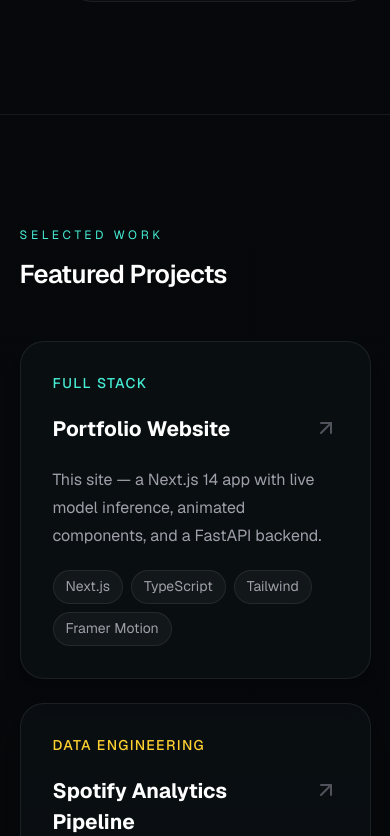
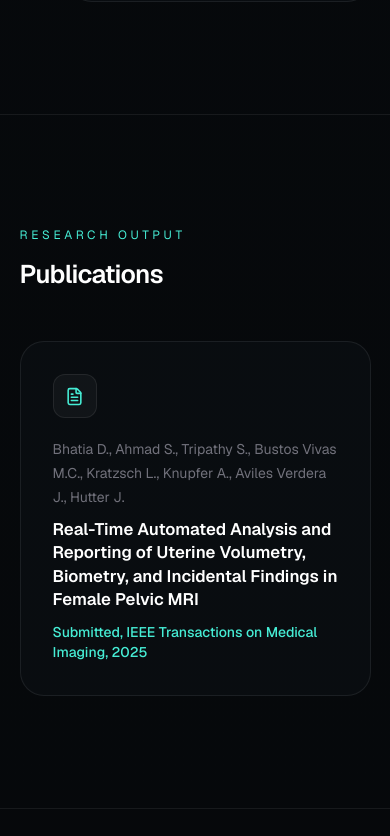
Before and after one commit to saad415/saad-ai-portfolio, a Next.js app: page / in a window 390 px wide. Shown: the part 8548-9384 px from the top of the page. Built offline with nearby package versions, Linux system fonts and the light colour scheme.

Commit message:
updated navbar added skills,publication skills

```diff
--- a/app/page.tsx
+++ b/app/page.tsx
@@ -3,6 +3,8 @@
 import ResearchSection   from "@/components/ResearchSection";
 import ExperienceSection from "@/components/ExperienceSection";
 import ProjectsSection   from "@/components/ProjectsSection";
+import SkillsSection     from "@/components/SkillsSection";
+import PublicationsSection from "@/components/PublicationsSection";
 import type { Project }  from "@/components/ProjectsSection";
 
 // ── Add your real projects here ──
@@ -71,8 +73,18 @@
 
       <Divider />
 
-      {/* 4. Projects */}
+      {/* 4. Publications */}
+      <PublicationsSection />
+
+      <Divider />
+
+      {/* 5. Projects */}
       <ProjectsSection projects={projects} />
+
+      <Divider />
+
+      {/* 6. Skills */}
+      <SkillsSection />
     </main>
   );
 }
--- a/components/Navbar.tsx
+++ b/components/Navbar.tsx
@@ -7,7 +7,9 @@
         </a>
 
         <div className="hidden gap-8 text-sm text-zinc-300 md:flex">
-          <a href="#about" className="transition hover:text-teal-300">About</a>
+          <a href="#research" className="transition hover:text-teal-300">Thesis</a>
+          <a href="#experience" className="transition hover:text-teal-300">Experience</a>
+          <a href="#publications" className="transition hover:text-teal-300">Publications</a>
           <a href="#projects" className="transition hover:text-teal-300">Projects</a>
           <a href="#skills" className="transition hover:text-teal-300">Skills</a>
           <a href="#contact" className="transition hover:text-teal-300">Contact</a>
--- /dev/null
+++ b/components/PublicationsSection.tsx
@@ -0,0 +1,73 @@
+"use client";
+
+import { motion } from "framer-motion";
+import { FileText } from "lucide-react";
+
+const publications = [
+  {
+    authors:
+      "Bhatia D., Ahmad S., Tripathy S., Bustos Vivas M.C., Kratzsch L., Knupfer A., Aviles Verdera J., Hutter J.",
+    title:
+      "Real-Time Automated Analysis and Reporting of Uterine Volumetry, Biometry, and Incidental Findings in Female Pelvic MRI",
+    venue: "Submitted, IEEE Transactions on Medical Imaging",
+    year: "2025",
+  },
+];
+
+export default function PublicationsSection() {
+  return (
+    <section id="publications" className="relative w-full px-[5vw] py-28">
+      <motion.div
+        initial={{ y: 24 }}
+        whileInView={{ y: 0 }}
+        viewport={{ once: true, amount: 0.1 }}
+        transition={{ duration: 0.6 }}
+        className="mb-12"
+      >
+        <p className="mb-3 text-xs uppercase tracking-[0.3em] text-teal-300">
+          Research output
+        </p>
+        <h2
+          className="font-semibold tracking-tight"
+          style={{ fontSize: "clamp(1.6rem, 3vw, 3rem)" }}
+        >
+          Publications
+        </h2>
+      </motion.div>
+
+      <div className="flex flex-col gap-5">
+        {publications.map((publication, index) => (
+          <motion.article
+            key={publication.title}
+            initial={{ y: 24 }}
+            whileInView={{ y: 0 }}
+            viewport={{ once: true, amount: 0.1 }}
+            transition={{ delay: index * 0.08, duration: 0.45 }}
+            className="rounded-3xl border border-white/[0.08] bg-[#0b1014]/65 p-8"
+          >
+            <div className="flex flex-col gap-5 sm:flex-row sm:items-start">
+              <span className="flex h-11 w-11 shrink-0 items-center justify-center rounded-xl border border-white/[0.08] bg-white/[0.035]">
+                <FileText size={19} className="text-teal-300" />
+              </span>
+
+              <div>
+                <p className="text-sm leading-6 text-zinc-500">
+                  {publication.authors}
+                </p>
+                <h3
+                  className="mt-2 max-w-5xl font-semibold leading-snug text-white"
+                  style={{ fontSize: "clamp(1.05rem, 1.4vw, 1.45rem)" }}
+                >
+                  {publication.title}
+                </h3>
+                <p className="mt-3 text-sm font-medium text-teal-300">
+                  {publication.venue}, {publication.year}
+                </p>
+              </div>
+            </div>
+          </motion.article>
+        ))}
+      </div>
+    </section>
+  );
+}
--- /dev/null
+++ b/components/SkillsSection.tsx
@@ -0,0 +1,123 @@
+"use client";
+
+import { motion } from "framer-motion";
+import { BrainCircuit, CloudCog, Network, Workflow } from "lucide-react";
+
+const skillGroups = [
+  {
+    title: "Deep Learning & AI",
+    icon: BrainCircuit,
+    skills: [
+      "PyTorch",
+      "MONAI",
+      "nnUNet",
+      "Swin-UNETR",
+      "U-Net",
+      "Heatmap Regression",
+      "Medical Image Segmentation",
+      "DICOM",
+      "NIfTI",
+    ],
+  },
+  {
+    title: "Programming & Deployment",
+    icon: CloudCog,
+    skills: [
+      "Python",
+      "FastAPI",
+      "Docker",
+      "Linux",
+      "REST APIs",
+      "Git",
+    ],
+  },
+  {
+    title: "AI Systems & APIs",
+    icon: Workflow,
+    skills: [
+      "OpenAI API",
+      "RAG Pipelines",
+      "Semantic Search",
+      "LLM Applications",
+    ],
+  },
+  {
+    title: "Applied AI Engineering",
+    icon: Network,
+    skills: [
+      "Prompt Engineering",
+      "Agentic Workflows",
+      "LLM Evaluation",
+      "Vector Databases",
+      "LangChain",
+      "Model Deployment",
+      "AI Automation",
+    ],
+  },
+];
+
+export default function SkillsSection() {
+  return (
+    <section id="skills" className="relative w-full px-[5vw] py-28">
+      <div className="pointer-events-none absolute right-0 top-1/2 h-80 w-80 translate-x-1/3 -translate-y-1/2 rounded-full bg-emerald-300/5 blur-[90px]" />
+
+      <motion.div
+        initial={{ y: 24 }}
+        whileInView={{ y: 0 }}
+        viewport={{ once: true, amount: 0.1 }}
+        transition={{ duration: 0.6 }}
+        className="mb-12"
+      >
+        <p className="mb-3 text-xs uppercase tracking-[0.3em] text-teal-300">
+          Technical stack
+        </p>
+        <h2
+          className="font-semibold tracking-tight"
+          style={{ fontSize: "clamp(1.6rem, 3vw, 3rem)" }}
+        >
+          Skills
+        </h2>
+      </motion.div>
+
+      <div className="grid gap-6 md:grid-cols-2 xl:grid-cols-4">
+        {skillGroups.map((group, index) => {
+          const Icon = group.icon;
+
+          return (
+            <motion.div
+              key={group.title}
+              initial={{ y: 24 }}
+              whileInView={{ y: 0 }}
+              viewport={{ once: true, amount: 0.1 }}
+              transition={{ delay: index * 0.08, duration: 0.45 }}
+              className="rounded-3xl border border-white/[0.08] bg-[#0b1014]/65 p-7"
+            >
+              <div className="mb-6 flex items-center gap-3">
+                <span className="flex h-10 w-10 shrink-0 items-center justify-center rounded-xl border border-white/[0.08] bg-white/[0.035]">
+                  <Icon size={18} className="text-teal-300" />
+                </span>
+                <h3
+                  className="font-semibold text-white"
+                  style={{ fontSize: "clamp(1.05rem, 1.25vw, 1.35rem)" }}
+                >
+                  {group.title}
+                </h3>
+              </div>
+
+              <div className="flex flex-wrap gap-2">
+                {group.skills.map((skill) => (
+                  <span
+                    key={skill}
+                    className="rounded-full border border-white/[0.08] bg-white/[0.04] px-3 py-1.5 text-sm text-zinc-400 transition hover:border-teal-300/50 hover:text-teal-200"
+                  >
+                    {skill}
+                  </span>
+                ))}
+              </div>
+            </motion.div>
+          );
+        })}
+      </div>
+    </section>
+  );
+}
```
